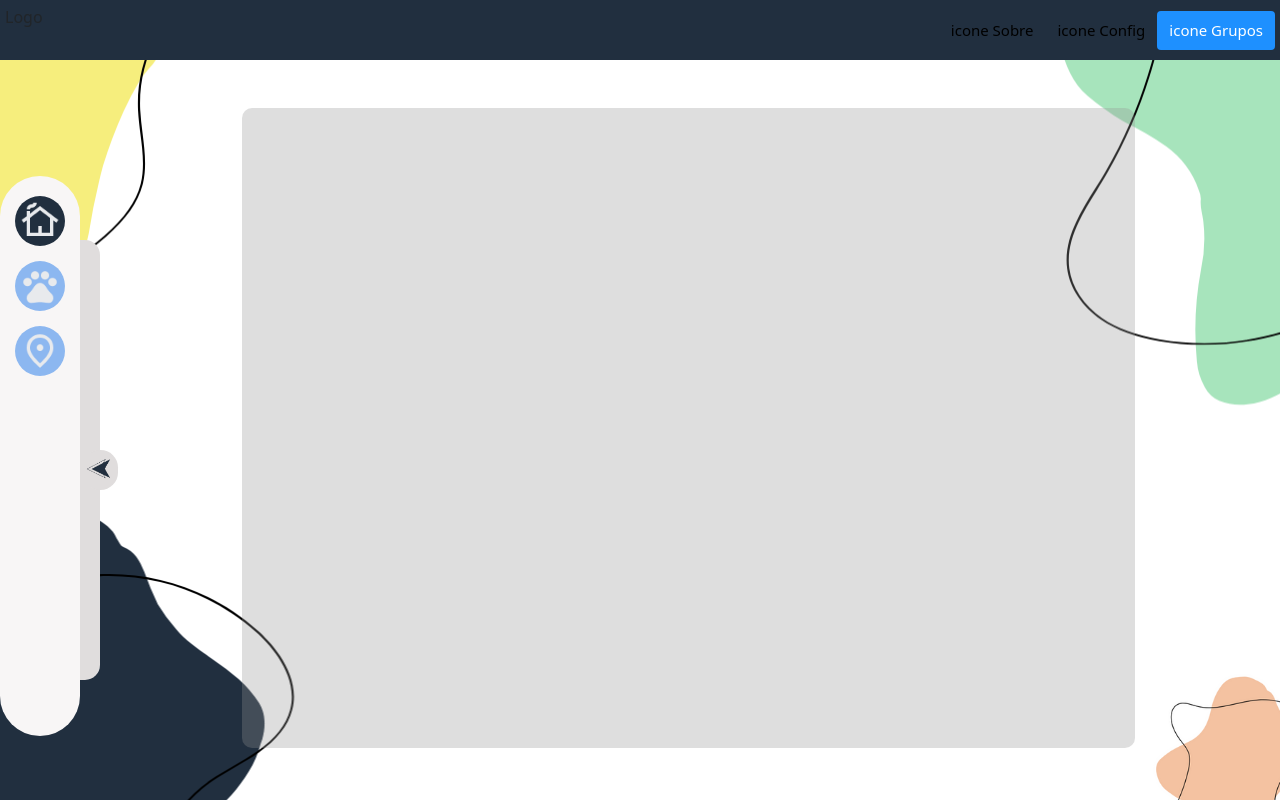
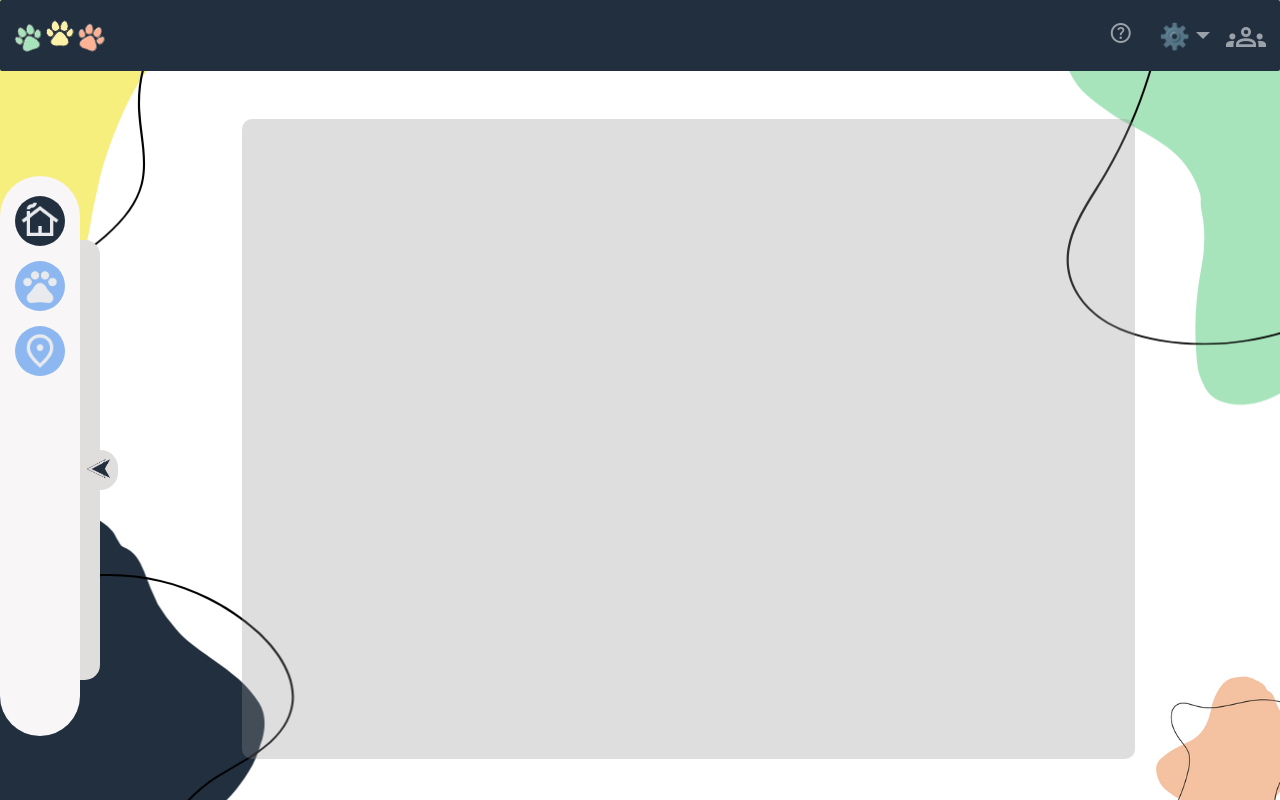
Before and after one commit to ajuda-pet/ajudapet-frontend, a React (Create React App) app: page / in a window 1280 px wide. Shown: the top 800 px of the page. Built offline with nearby package versions, Linux system fonts and the light colour scheme.

Commit message:
feat: header update

```diff
--- a/src/components/molecules/header/index.css
+++ b/src/components/molecules/header/index.css
@@ -9,63 +9,7 @@ body {
 
 .header {
     display: flex;
-    justify-content: space-between;
+    color: white !important;
     align-items: center;
-    background-color: rgb(33, 47, 63);
-    padding: 5px;
-    width: 100%;
-    max-height: 60px;
+    background-color: #212f3f;
 }
-
-.logo {
-    display: flex;
-    align-items: center;
-    margin-top: auto;
-    margin-bottom: auto;
-}
-
-.icons {
-    display: flex;
-    align-items: center;
-}
-
-.icons img {
-    margin-left: 10px;
-    /* Espaçamento entre os ícones */
-}
-
-.header a {
-    float: left;
-    color: black;
-    text-align: center;
-    padding: 12px;
-    text-decoration: none;
-    font-size: 15px;
-    line-height: 15px;
-    border-radius: 4px;
-}
-
-.header a:hover {
-    background-color: #ddd;
-    color: black;
-}
-
-.header a.active {
-    background-color: dodgerblue;
-    color: white;
-}
-
-
-
-
-@media screen and (max-width: 500px) {
-    .header a {
-        float: none;
-        display: block;
-        text-align: left;
-    }
-
-    .header-right {
-        float: none;
-    }
-}
--- a/src/components/molecules/header/index.jsx
+++ b/src/components/molecules/header/index.jsx
@@ -1,21 +1,64 @@
-import React from 'react';
-import './index.css'; // Importe o arquivo CSS para estilos customizados
+import Container from 'react-bootstrap/Container'
+import Nav from 'react-bootstrap/Nav'
+import Navbar from 'react-bootstrap/Navbar'
+import NavDropdown from 'react-bootstrap/NavDropdown'
+import { Button,Form } from 'react-bootstrap'
+import './index.css'
 
-const Header = () => {
+function Header() {
     return (
-        <>
-            <div class="header">
-                <div class="logo">Logo</div>
-                <div class="header-right">
-                    <a href="#about">icone Sobre</a>
-                    <a href="#config">icone Config</a>
-                    <a class="active" href="#home">icone Grupos</a>
-                </div>
-            </div>
+        <Navbar style={{ borderRadius: '2px', backgroundColor: ' #212f3f'}} expand="lg" data-bs-theme='dark'>
+            <Container fluid>
+                <Navbar.Brand href="/"> <img src='./images/logo-sidebar.png' width='100'/></Navbar.Brand>
+                <Navbar.Toggle aria-controls="navbarScroll" />
+                <Navbar.Collapse id="navbarScroll">
+                    <Nav
+                        className="me-auto my-2 my-lg-0"
+                        style={{ maxHeight: '100px' }}
+                        navbarScroll>
+                        {/* <Nav.Link href  ="#action1">Home</Nav.Link>
+                        <Nav.Link href="#action2">Link</Nav.Link>
+                        <NavDropdown title="Link" id="navbarScrollingDropdown">
+                            <NavDropdown.Item href="#action3">Action</NavDropdown.Item>
+                            <NavDropdown.Item href="#action4">
+                                Another action
+                            </NavDropdown.Item>
+                            <NavDropdown.Divider />
+                            <NavDropdown.Item href="#action5">
+                                Something else here
+                            </NavDropdown.Item>
+                        </NavDropdown>
+                        <Nav.Link href="#" disabled>
+                            Link
+                        </Nav.Link> */}
+                    </Nav>
 
+                    <Nav className="d-flex" style={{ maxHeight: '100px', fontSize:'25px'}} navbarScroll>
+                        <Nav.Link style={{fontSize: '25px'}} className='circle' href='/'>
+                            <span class="material-symbols-outlined">
+                                help
+                            </span>
+                        </Nav.Link>
+                        <NavDropdown title="⚙️" id="navbarScrollingDropdown">
+                            {/* <NavDropdown.Item className='circle' href="/">
+                                Tema
+                            </NavDropdown.Item>
+                            <NavDropdown.Divider />
+                            <NavDropdown.Item href="/">
+                                Action 2
+                            </NavDropdown.Item> */}
+                        </NavDropdown>
+                        <Nav.Link className='circle' href="/">
+                            <span style={{fontSize: '40px'}} className="material-symbols-outlined">
+                                groups
+                            </span>
+                        </Nav.Link>
+                    </Nav>
 
-        </>
+                </Navbar.Collapse>
+            </Container>
+        </Navbar>
     );
-};
+}
 
 export default Header;
--- a/src/controllers/points.contorller.js
+++ b/src/controllers/points.contorller.js
@@ -23,7 +23,7 @@ const pointsController = {
 
     getById: async (pointId) => {
         try {
-            const response = await axios.getById(`${noAuthEndpoint}/${pointId}`)
+            const response = await axios.get(`${noAuthEndpoint}/${pointId}`)
 
             if (!response.data.success) {
                 return response.data.message
```
